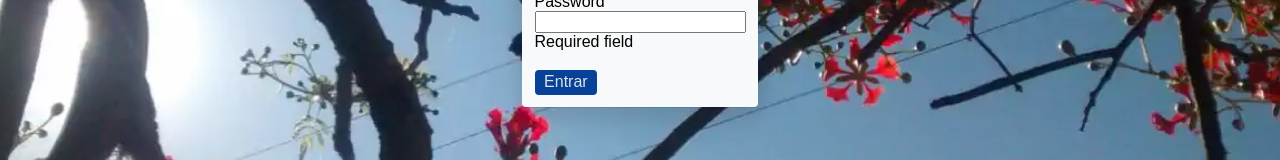
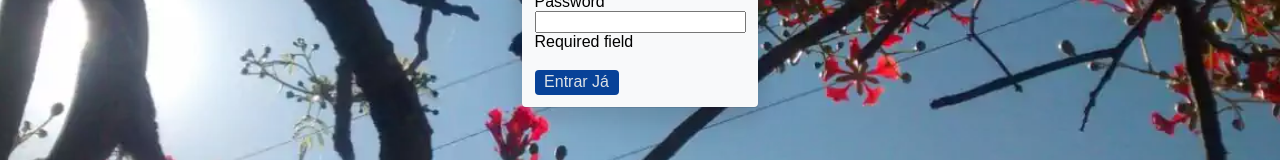
Before and after one commit to zangeronimo/webeditor2, a React app: page /auth in a window 1280 px wide. Shown: the part 410-570 px from the top of the page. Built offline with nearby package versions, Linux system fonts and the light colour scheme; no server answers; the HTML template or start-up script is replaced by a standard one.

Commit message:
feat: change the login button label

```diff
--- a/src/Presentations/Pages/System/Login/index.tsx
+++ b/src/Presentations/Pages/System/Login/index.tsx
@@ -94,7 +94,7 @@ export const Login = ({ _validation, _auth }: Props) => {
           />
           <Group>
             <Button disabled={state.isFormInvalid} onClick={handleLogin}>
-              Entrar
+              Entrar Já
             </Button>
           </Group>
         </Box>
```
